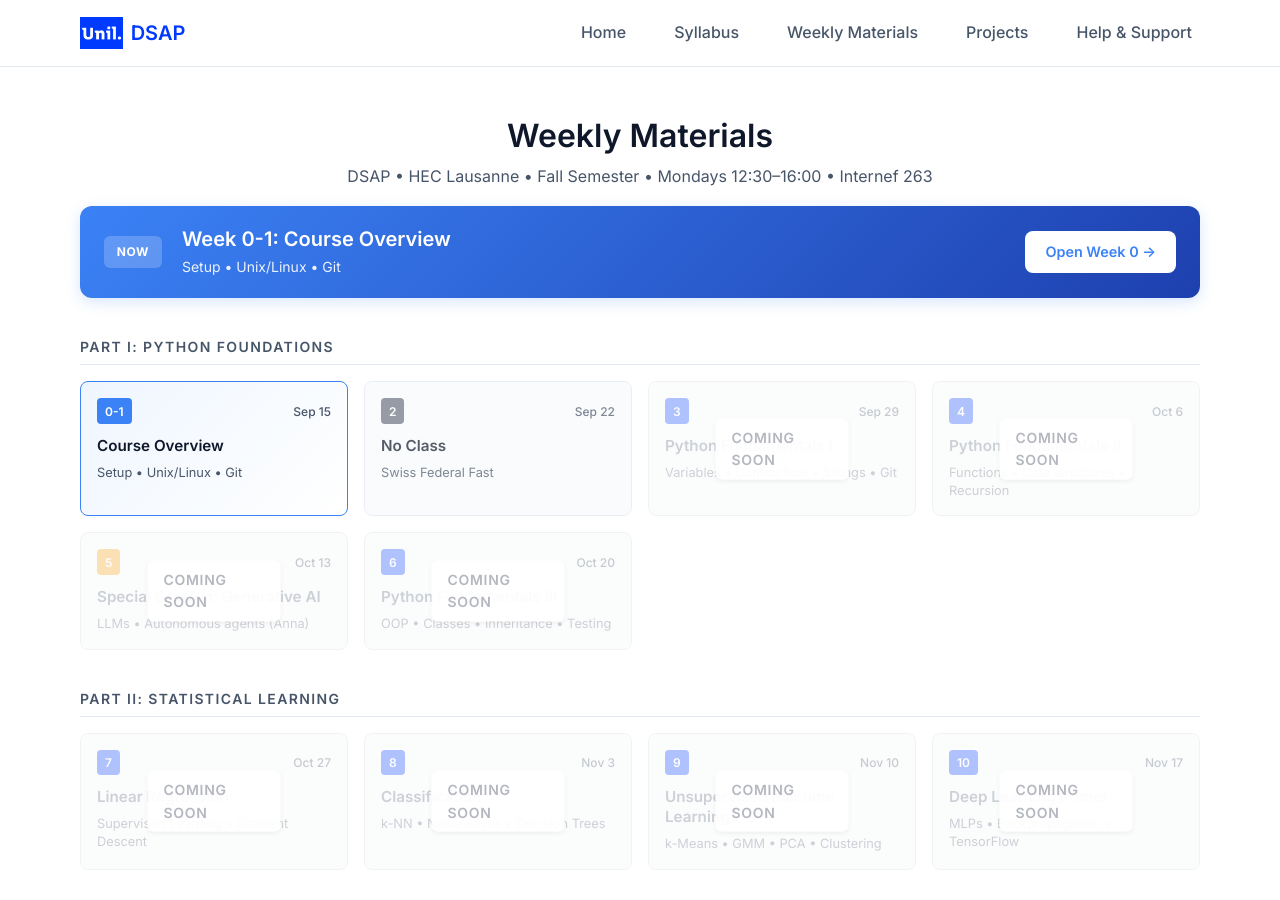
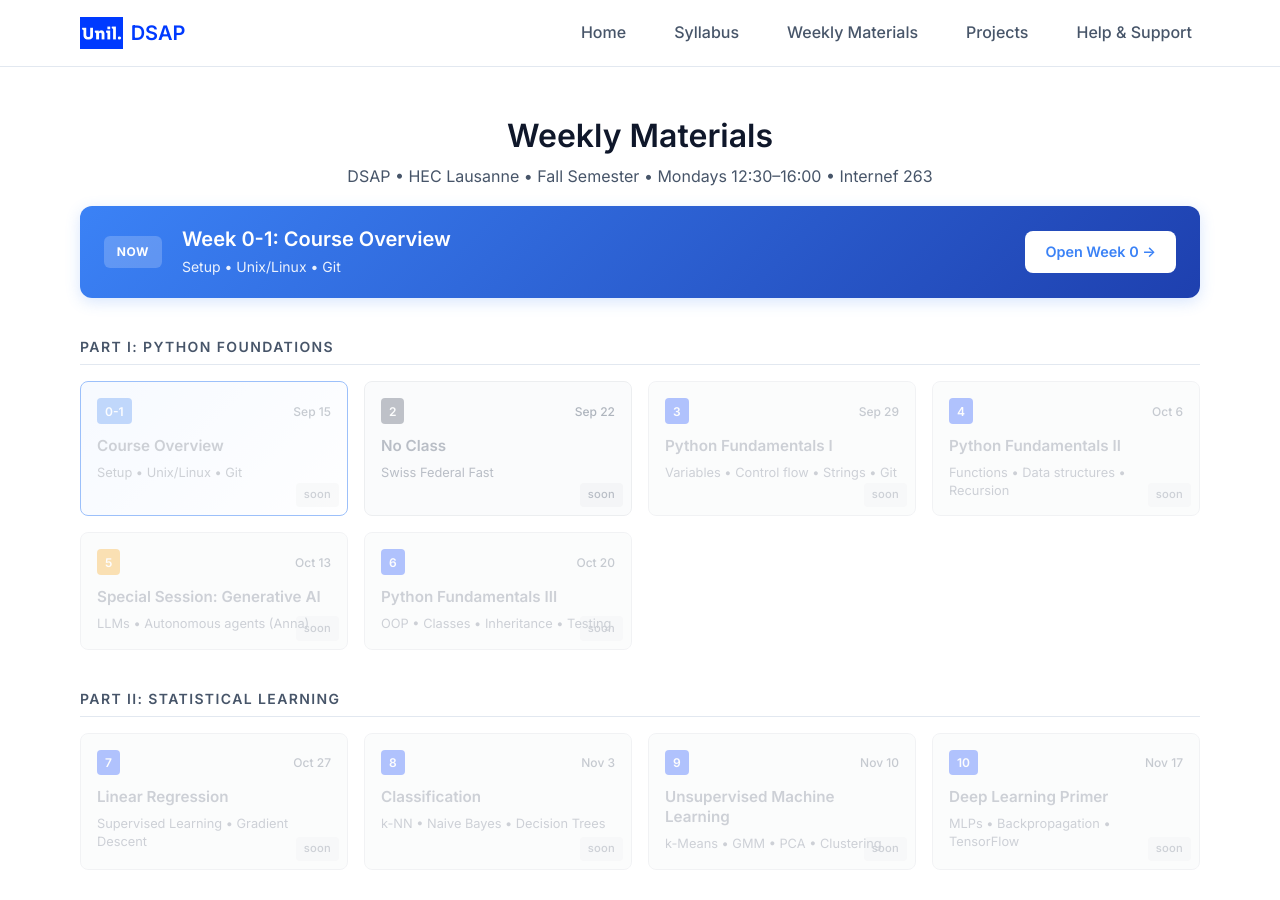
Before and after one commit to ap-unil-2025/course-materials, a Jekyll site: the page built from docs/weekly-materials.md, in a window 1280 px wide and 900 px high. Built offline with Jekyll 4.4.1, drawn with Linux system fonts in a browser that asks for light colours; part of the change alters nothing that is shown; some of the changed text lies outside the part shown.

Commit message:
Fix week graying out to work with AJAX navigation
- Discovered site uses AJAX navigation that prevented script from running
- Simplified date-based availability check (removed complex async logic)
- Added MutationObserver to detect AJAX content changes
- Script now runs immediately and re-applies when content changes
- Fixed holiday weeks not being disabled when in future
- Made "coming soon" indicator subtle (bottom-right, small text)
- Updated CI to use regular sync script, letting Jekyll handle date filtering

The graying out now works properly whether navigating via AJAX or page refresh.

🤖 Generated with [Claude Code](https://claude.ai/code)

Co-Authored-By: Claude <noreply@anthropic.com>

```diff
--- a/docs/weekly-materials.md
+++ b/docs/weekly-materials.md
@@ -342,18 +342,16 @@ layout: default
 
 .coming-soon-overlay {
   position: absolute;
-  top: 50%;
-  left: 50%;
-  transform: translate(-50%, -50%);
-  background: rgba(255, 255, 255, 0.95);
-  padding: 0.5rem 1rem;
-  border-radius: 0.375rem;
-  font-weight: 600;
-  color: #6b7280;
-  font-size: 0.875rem;
-  text-transform: uppercase;
-  letter-spacing: 0.05em;
-  box-shadow: 0 2px 4px rgba(0, 0, 0, 0.1);
+  bottom: 0.5rem;
+  right: 0.5rem;
+  background: rgba(156, 163, 175, 0.1);
+  padding: 0.2rem 0.5rem;
+  border-radius: 0.25rem;
+  font-weight: 500;
+  color: #9ca3af;
+  font-size: 0.7rem;
+  text-transform: lowercase;
+  letter-spacing: 0.02em;
 }
 
 /* Week Header */
@@ -469,207 +467,106 @@ layout: default
 </style>
 
 <script>
-// Immediate greying out for future weeks
+// Week availability checker - works with AJAX navigation
 (function() {
-  // Test date: September 11, 2025
-  const testDate = new Date('2025-09-11T00:00:00');
-  const weekDates = {
-      'week00': '2025-09-15',
-      'week01': '2025-09-15', // Week 0-1 combined
-      'week02': '2025-09-22',
-      'week03': '2025-09-29',
-      'week04': '2025-10-06',
-      'week05': '2025-10-13',
-      'week06': '2025-10-20',
-      'week07': '2025-10-27',
-      'week08': '2025-11-03',
-      'week09': '2025-11-10',
-      'week10': '2025-11-17',
-      'week11': '2025-11-24',
-      'week12': '2025-12-01',
-      'week13': '2025-12-08',
-      'week14': '2025-12-15'
-  };
+  function disableFutureWeeks() {
+    const today = new Date();
+    today.setHours(0, 0, 0, 0);
 
-  // Check if week content should be available based on date
-  function isWeekAvailable(weekId, weekDate) {
-    // Always allow Week 0-1 (course introduction)
-    if (weekId === 'week00' || weekId === 'week01') {
-      return true;
-    }
+    // Week dates mapping - same dates as in Jekyll front matter
+    const weekDates = {
+      'week00': new Date('2025-09-15'),
+      'week01': new Date('2025-09-15'),
+      'week02': new Date('2025-09-22'),
+      'week03': new Date('2025-09-29'),
+      'week04': new Date('2025-10-06'),
+      'week05': new Date('2025-10-13'),
+      'week06': new Date('2025-10-20'),
+      'week07': new Date('2025-10-27'),
+      'week08': new Date('2025-11-03'),
+      'week09': new Date('2025-11-10'),
+      'week10': new Date('2025-11-17'),
+      'week11': new Date('2025-11-24'),
+      'week12': new Date('2025-12-01'),
+      'week13': new Date('2025-12-08'),
+      'week14': new Date('2025-12-15')
+    };
 
-    const week = new Date(weekDate + 'T00:00:00');
-    return testDate >= week;
-  }
+    // Process all week items
+    document.querySelectorAll('.week-item').forEach(item => {
+      const href = item.getAttribute('href');
+      if (!href) return;
 
-  // Extract week ID from href attribute
-  function extractWeekId(href) {
-    if (!href) return null;
+      // Extract week number from href
+      const match = href.match(/week(\d+)/);
+      if (!match) return;
 
-    const weekMatch = href.match(/week(\d+)/);
-    if (weekMatch) {
-      const weekNum = weekMatch[1].padStart(2, '0');
-      return 'week' + weekNum;
-    }
-    return null;
-  }
+      const weekId = 'week' + match[1].padStart(2, '0');
+      const weekDate = weekDates[weekId];
 
-  // Apply disabled styling to future weeks
-  function applyWeekAvailability() {
-    console.log('Applying week availability checks...');
+      if (!weekDate) return;
 
-    // Wait a bit more to ensure elements are ready
-    const weekItems = document.querySelectorAll('.week-item');
-
-    if (weekItems.length === 0) {
-      console.warn('No week items found, retrying...');
-      return false; // Indicate retry needed
-    }
-
-    console.log('Found', weekItems.length, 'week items');
-
-    let processedCount = 0;
-
-    weekItems.forEach(item => {
-      // Skip holiday weeks - they have special styling already
-      if (item.classList.contains('holiday')) {
-        console.log('Skipping holiday week');
-        return;
-      }
-
-      // Don't modify current week styling
-      if (item.classList.contains('current')) {
-        console.log('Skipping current week');
-        return;
-      }
-
-      const href = item.getAttribute('href');
-      const weekId = extractWeekId(href);
-
-      if (!weekId) {
-        console.warn('Could not extract week ID from href:', href);
-        return;
-      }
-
-      const weekDate = weekDates[weekId];
-      if (!weekDate) {
-        console.warn('No date configured for week:', weekId);
-        return;
-      }
-
-      console.log('Checking', weekId, 'with date', weekDate);
-
-      if (!isWeekAvailable(weekId, weekDate)) {
-        console.log('Disabling', weekId);
-
-        // Remove any existing disabled state first
-        item.classList.remove('disabled');
-        const existingOverlay = item.querySelector('.coming-soon-overlay');
-        if (existingOverlay) {
-          existingOverlay.remove();
-        }
-
-        // Apply disabled state
+      // If the week is in the future (including holidays), disable it
+      if (weekDate > today) {
         item.classList.add('disabled');
         item.style.pointerEvents = 'none';
+        item.style.cursor = 'not-allowed';
+
+        // Prevent navigation
+        item.onclick = function(e) {
+          e.preventDefault();
+          e.stopPropagation();
+          return false;
+        };
 
         // Add coming soon overlay
-        const overlay = document.createElement('div');
-        overlay.className = 'coming-soon-overlay';
-        overlay.textContent = 'Coming Soon';
-        item.appendChild(overlay);
-
-        processedCount++;
-      } else {
-        console.log('Week', weekId, 'is available');
-        // Ensure it's not disabled if it should be available
-        item.classList.remove('disabled');
-        item.style.pointerEvents = '';
-        const existingOverlay = item.querySelector('.coming-soon-overlay');
-        if (existingOverlay) {
-          existingOverlay.remove();
+        if (!item.querySelector('.coming-soon-overlay')) {
+          const overlay = document.createElement('div');
+          overlay.className = 'coming-soon-overlay';
+          overlay.textContent = 'soon';
+          item.appendChild(overlay);
         }
       }
     });
-
-    console.log('Processed', processedCount, 'weeks as unavailable');
-    return true; // Indicate success
   }
 
-  // Robust initialization with multiple fallbacks
-  function initialize() {
-    console.log('Initializing week availability system...');
+  // Run immediately
+  disableFutureWeeks();
 
-    // Try to apply immediately
-    if (applyWeekAvailability()) {
-      return; // Success on first try
-    }
-
-    // Fallback 1: Wait for DOM
-    if (document.readyState === 'loading') {
-      document.addEventListener('DOMContentLoaded', function() {
-        console.log('DOM ready, applying week availability...');
-        if (!applyWeekAvailability()) {
-          // Fallback 2: Short delay after DOM
-          setTimeout(function() {
-            console.log('Delayed attempt after DOM ready...');
-            applyWeekAvailability();
-          }, 100);
-        }
-      });
-    }
-
-    // Fallback 3: Wait for full page load
-    window.addEventListener('load', function() {
-      console.log('Page loaded, ensuring week availability is applied...');
-      applyWeekAvailability();
-    });
-
-    // Fallback 4: Delayed execution for slow-loading content
-    setTimeout(function() {
-      console.log('Final delayed check...');
-      applyWeekAvailability();
-    }, 500);
+  // Run on DOMContentLoaded (for full page loads)
+  if (document.readyState === 'loading') {
+    document.addEventListener('DOMContentLoaded', disableFutureWeeks);
   }
 
-  // Handle both initial load and AJAX navigation
-  if (document.readyState === 'complete') {
-    // Page already loaded
-    initialize();
-  } else {
-    // Page still loading
-    initialize();
-  }
+  // Watch for AJAX content changes
+  const observer = new MutationObserver(function(mutations) {
+    // Check if week items were added
+    for (let mutation of mutations) {
+      if (mutation.type === 'childList') {
+        const hasWeekItems = mutation.target.querySelector &&
+                             (mutation.target.querySelector('.week-item') ||
+                              mutation.target.classList && mutation.target.classList.contains('week-item'));
+        if (hasWeekItems) {
+          setTimeout(disableFutureWeeks, 10);
+          break;
+        }
+      }
+    }
+  });
 
-  // Re-run when content is loaded via AJAX (for the navigation system)
-  document.addEventListener('DOMContentLoaded', function() {
-    // Watch for content changes (for AJAX navigation)
-    const observer = new MutationObserver(function(mutations) {
-      let shouldRecheck = false;
-      mutations.forEach(function(mutation) {
-        if (mutation.type === 'childList' && mutation.addedNodes.length > 0) {
-          // Check if week items were added
-          for (let node of mutation.addedNodes) {
-            if (node.nodeType === 1 && (node.classList.contains('week-item') || node.querySelector('.week-item'))) {
-              shouldRecheck = true;
-              break;
-            }
-          }
-        }
-      });
-
-      if (shouldRecheck) {
-        console.log('Content changed, reapplying week availability...');
-        setTimeout(applyWeekAvailability, 100);
-      }
-    });
-
-    // Start observing
+  // Start observing when ready
+  if (document.body) {
     observer.observe(document.body, {
       childList: true,
       subtree: true
     });
-  });
-
+  } else {
+    document.addEventListener('DOMContentLoaded', function() {
+      observer.observe(document.body, {
+        childList: true,
+        subtree: true
+      });
+    });
+  }
 })();
 </script>
```
Also changed, not shown: .github/workflows/build-content.yml.
